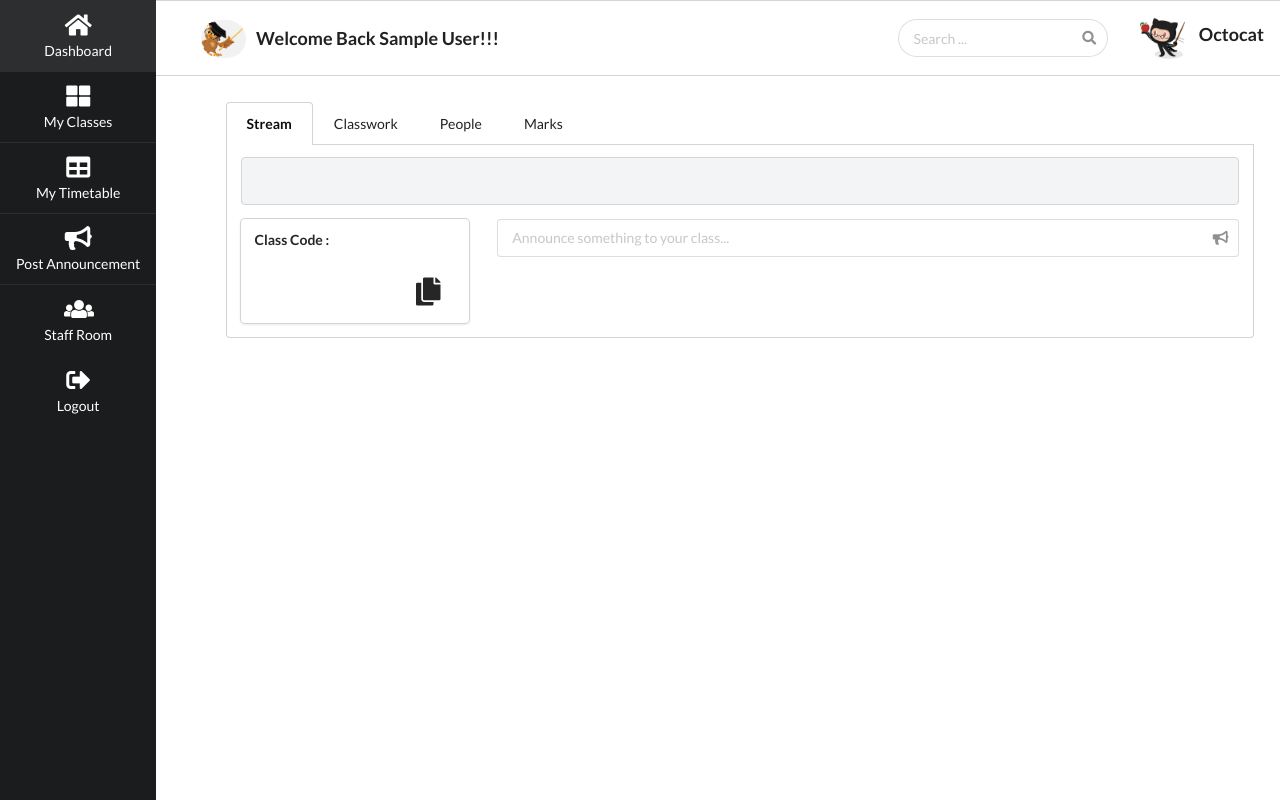
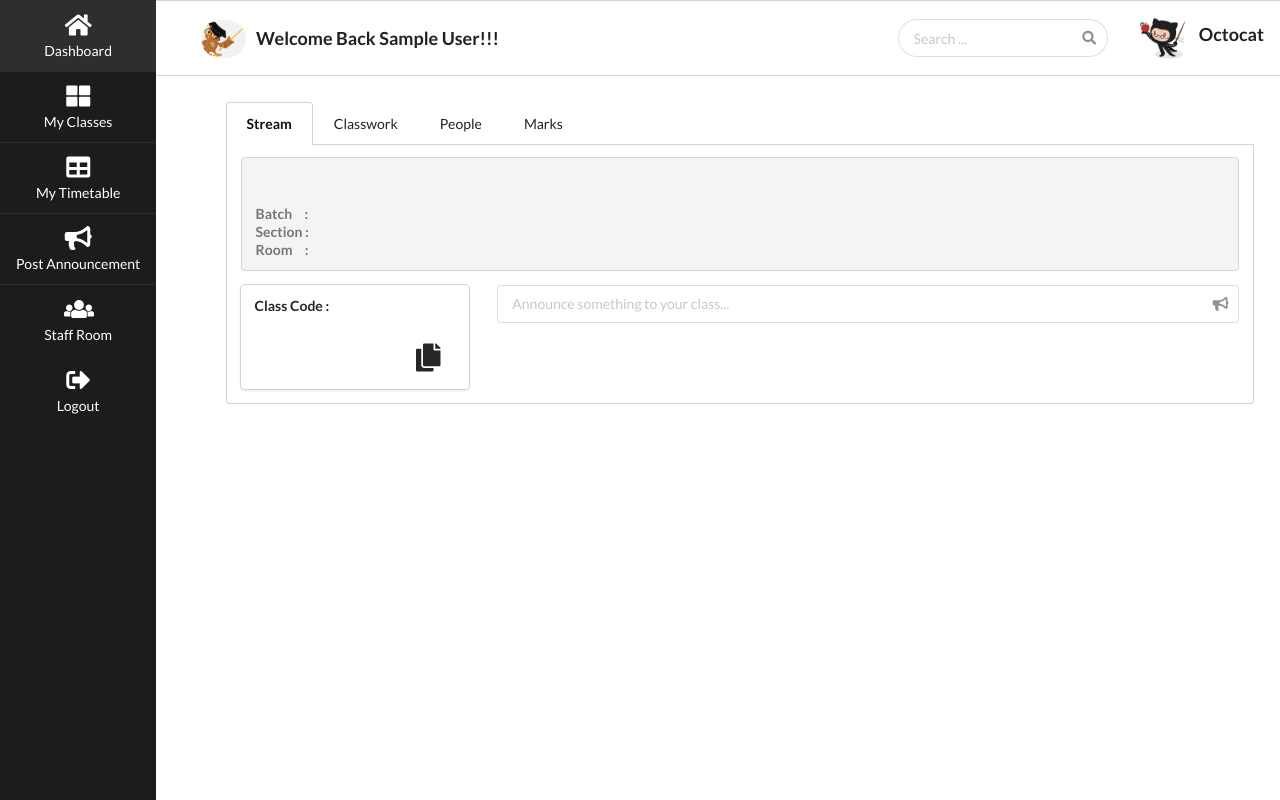
Before and after one commit to Addi-11/Virtual-Classroom, a PHP site: page /views/teacher/class_stream.php in a window 1280 px wide. Run offline with PHP 8.4, Linux system fonts and the light colour scheme; the visitor is signed in with stand-in values (Sample User, id 1); some libraries are stand-ins or nearby versions.

Commit message:
class stream code restructured + better ui

```diff
--- /dev/null
+++ b/views/partials/class_stream_display.php
@@ -0,0 +1,44 @@
+<div class="ui bottom attached segment">
+    <div class="ui block header">
+        <h1 class="ui header">
+            <?= $result["subject_name"] ?>
+            <div class="ui sub header"><?= $result["subject_code"] ?></div>
+        </h1>
+        <div class="ui grey tiny header">
+            Batch &ensp; : <?= $result["batch"]; ?><br>
+            Section : <?= $result["section"]; ?><br>
+            Room &ensp; : <?= $result["room_number"]; ?><br>
+        </div>
+    </div>
+    <div class="ui grid">
+        <div class="four wide column ">
+            <div class="ui cards">
+                <div class="card">
+                    <div class="content">
+                        <div class="ui tiny header">Class Code :</div>
+                        <div class="ui huge header ">
+                            <?= $result["classroom_code"] ?>
+                            <span class="right floated">
+                                <i class="copy icon"></i>
+                            </span>
+                        </div>
+                    </div>
+                </div>
+            </div>
+        </div>
+        <div class="twelve wide column">
+            <div class="ui fluid icon input">
+                <input type="text" placeholder="Announce something to your class...">
+                <i class="bullhorn icon"></i>
+            </div>
+        </div>
+    </div>
+
+</div>
+
+</body>
+
+
+<script src="../../js/sidebar.js" type="text/javascript"></script>
+
+</html>
--- a/views/teacher/class_stream.php
+++ b/views/teacher/class_stream.php
@@ -18,52 +18,7 @@ $result = $_SESSION["result"];
             Marks
         </a>
     </div>
-    <div class="ui bottom attached segment">
-        <div class="ui block header">
-            <!-- <div class="ui large header">Subject Name</div>
-            <div class="ui medium header">Subject Code</div> -->
-            <h1 class="ui header">
-                <?= $result["subject_name"] ?>
-                <div class="sub header"><?= $result["subject_code"] ?></div>
-            </h1>
-            <div class="sub header"><?= $result["batch"] ?></div>
-            <div class="sub header"><?= $result["section"] ?></div>
-            <div class="sub header"><?= $result["room_number"] ?></div>
-        </div>
-
-        <div class="ui grid">
-            <div class="four wide column ">
-                <div class="ui cards">
-                    <div class="card">
-                        <div class="content">
-                            <div class="ui tiny header">Class Code :</div>
-                            <div class="ui huge header ">
-                                <?= $result["classroom_code"] ?>
-                                <span class="right floated">
-                                    <i class="copy icon"></i>
-                                </span>
-                            </div>
-                        </div>
-                    </div>
-                </div>
-            </div>
-            <div class="twelve wide column">
-                <div class="ui fluid icon input">
-                    <input type="text" placeholder="Announce something to your class...">
-                    <i class="bullhorn icon"></i>
-                </div>
-            </div>
-        </div>
-
-    </div>
-
+    <?php
+    include_once '../partials/class_stream_display.php';
+    ?>
 </div>
-
-
-
-</body>
-
-
-<script src="../../js/sidebar.js" type="text/javascript"></script>
-
-</html>
```
Also changed, not shown: views/student/class_stream.php (+3 -46 lines).
